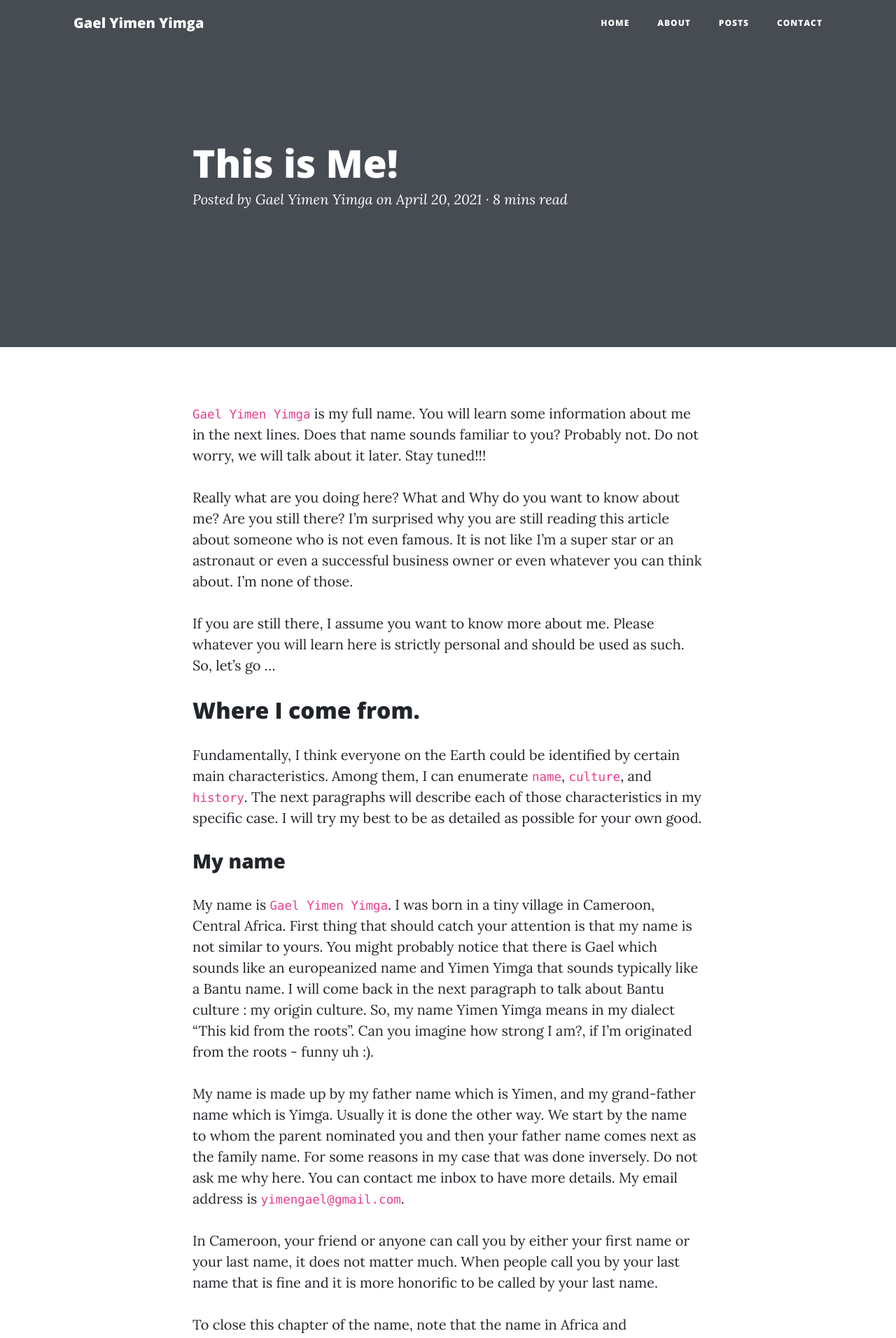
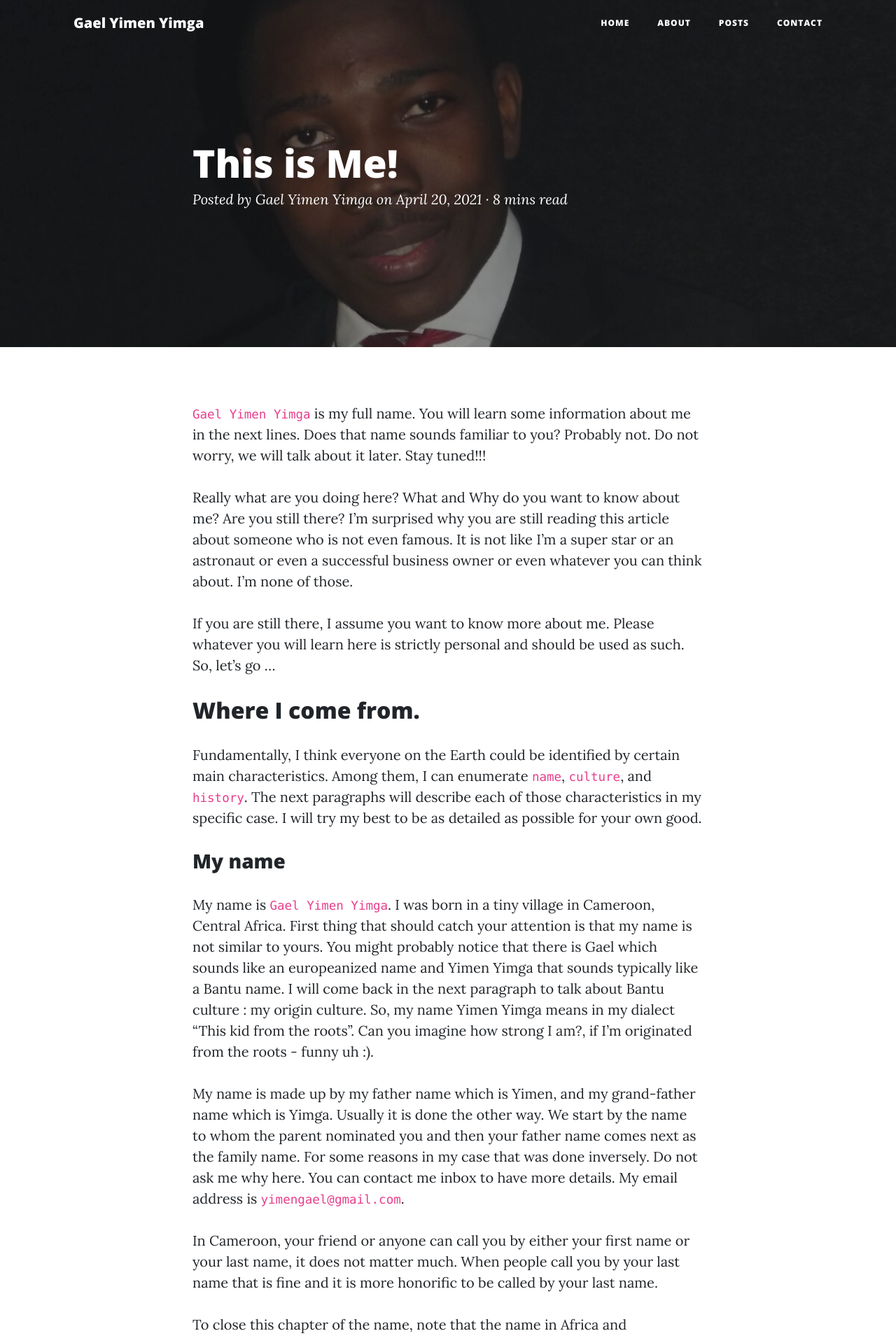
Before and after one commit to yimengael/yims-blog, a Jekyll site: the page built from _posts/2021-04-20-this-is-me.html, in a window 1280 px wide. Shown: the top 1912 px of the page at 70% size. Built offline with Jekyll 4.4.1, drawn with Linux system fonts in a browser that asks for light colours.

Commit message:
Background picture for first aticles

```diff
--- a/_posts/2021-04-20-this-is-me.html
+++ b/_posts/2021-04-20-this-is-me.html
@@ -2,6 +2,7 @@
 layout: post
 title:  "This is Me!"
 date:   2021-04-20 12:40:58 -0800
+background: '/img/posts/This-Is-Me.jpg'
 ---
 <p><code>Gael Yimen Yimga</code> is my full name. You will learn some information about me in the next lines. Does that name sounds familiar to you? Probably not. Do not worry, we will talk about it later. Stay tuned!!!</p>
 <p>Really what are you doing here? What and Why do you want to know about me? Are you still there? I’m surprised why you are still reading this article about someone who is not even famous. It is not like I’m a super star or an astronaut or even a successful business owner or even whatever you can think about. I’m none of those.</p>
--- a/_posts/2021-05-18-u-turn-international-border.html
+++ b/_posts/2021-05-18-u-turn-international-border.html
@@ -2,6 +2,7 @@
 layout: post
 title:  "Making a U-turn at an international border is a nightmare."
 date:   2021-05-18 12:40:58 -0800
+background: '/img/posts/Peace-Of-Arch.png'
 ---
 <p>Hi folks. Thank you for having me today for another interesting story. I want to share with you guys an experience I recently had the weekend of Eid this year. On the weekend of May 16th, my wife and I decided to visit the <code>Peace of Arch</code> as one of the activities of the celebration of our sixth anniversary in Blaine, Washington. The <code>Peace of Arch</code> for those who are not familiar, is the international bound between Canada and United States in Washington state.</p>
 <p>We went to the resort hotel called <code>Semiahmoo</code> in Blaine on Saturday afternoon. We checked in and occupied our room. We (kids, wife and I) were exhausted after the two- and half-hour road trip. We had a couple of events to attend after a nap of about 2 hours.</p>
```
Also changed, not shown: img/posts/Peace-Of-Arch.png (added), img/posts/This-Is-Me.jpg (added).
